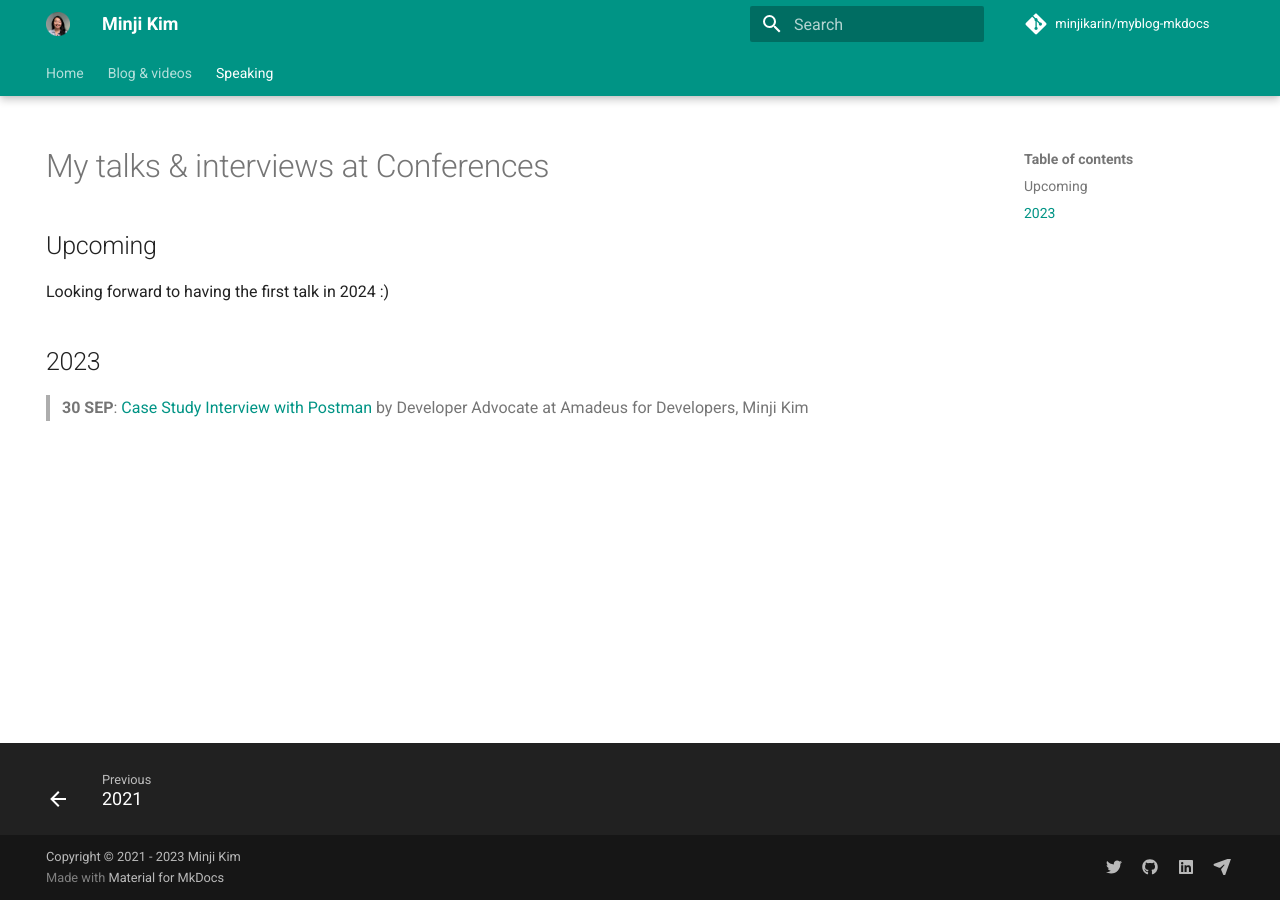
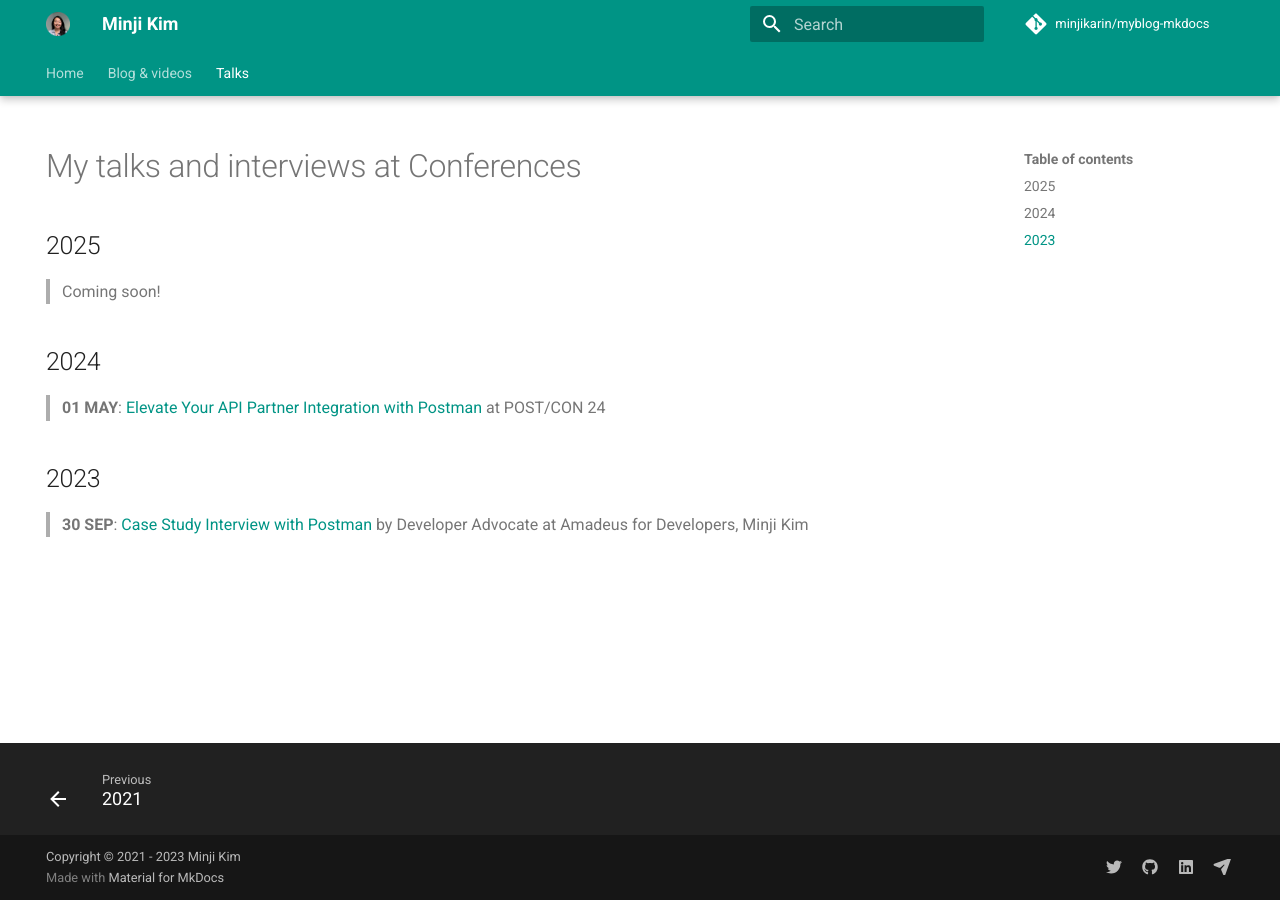
Before and after one commit to minjikarin/myblog-mkdocs, an MkDocs documentation site: the page built from docs/talks/index.md, in a window 1280 px wide. Built offline with MkDocs 1.6.1 and Material for MkDocs 9.7.7, drawn with Linux system fonts in a browser that asks for light colours; comment, search, counter and statistics services are not loaded.

```diff
--- a/docs/talks/index.md
+++ b/docs/talks/index.md
@@ -2,11 +2,15 @@
 hide:
     - navigation
 ---
-# My talks & interviews at Conferences
+# My talks and interviews at Conferences
 
-## Upcoming
+## 2025
 
-Looking forward to having the first talk in 2024 :)
+> Coming soon!
+
+## 2024
+
+> **01 MAY**: [Elevate Your API Partner Integration with Postman](/docs/blog/posts/2024-05-01.md) at POST/CON 24
 
 ## 2023
 
--- a/mkdocs.yml
+++ b/mkdocs.yml
@@ -59,5 +59,5 @@ nav:
   - Home: index.md
   - Blog & videos:
       - blog/index.md
-  - Speaking:
+  - Talks:
       - talks/index.md
```
Also changed, not shown: docs/blog/posts/2024-05-01.md (added, +18 -0 lines), docs/index.md (+4 -1 lines), docs/blog/images/main-image.png (added), docs/blog/images/postcon24-2.png (added), 1 other file.
